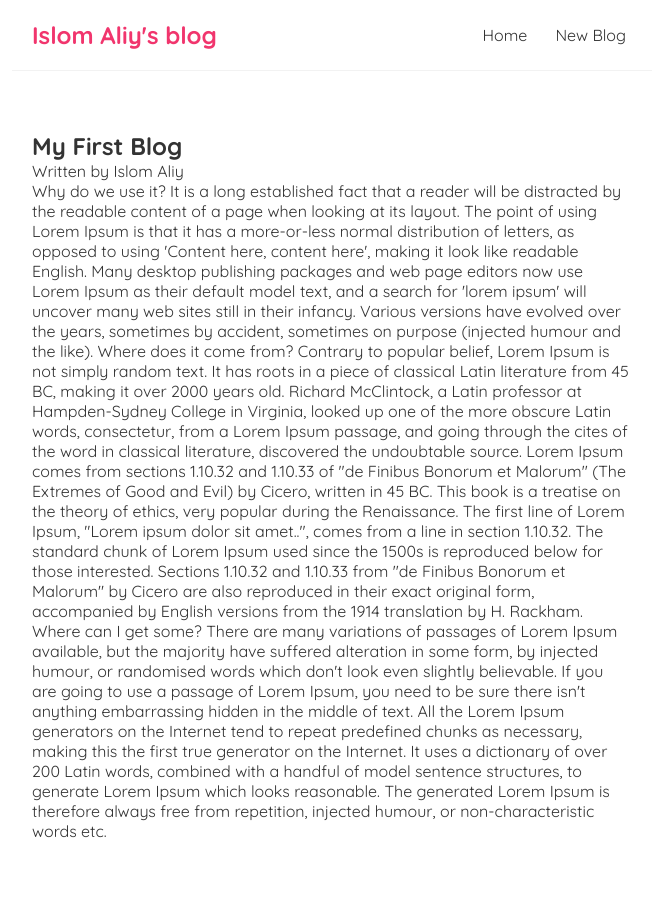
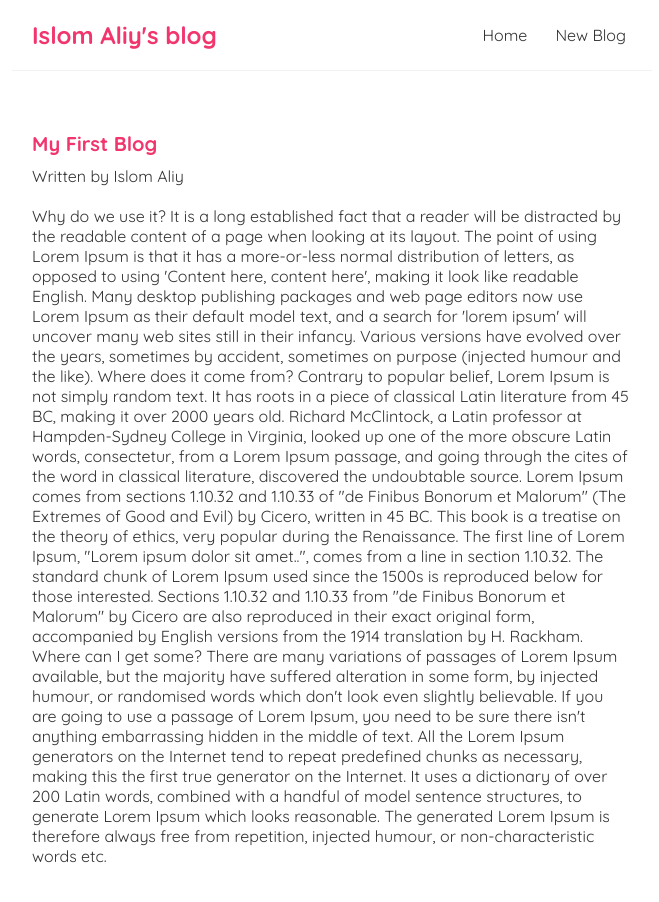
Before and after one commit to IslomAliy/react-mini-blog, a React (Create React App) app: page /blogs/1 in a window 1280 px wide. Shown: the top 902 px of the page, without its empty margins (308-967 px from the left). Built offline with nearby package versions, Linux system fonts and the light colour scheme; data requests are answered from the project's data file.

Commit message:
add css for blog-details page

```diff
--- a/src/index.css
+++ b/src/index.css
@@ -52,3 +52,24 @@
 .blog-preview a {
   text-decoration: none;
 }
+
+/* blog details page */
+
+.blog-details h2 {
+  font-size: 20px;
+  color: #f1356d;
+  margin-bottom: 10px;
+}
+
+.blog-details div {
+  margin: 20px 0;
+}
+
+.blog-details button {
+  background: #f1356d;
+  color: #fff;
+  border: 0;
+  padding: 8px;
+  border-radius: 8px;
+  cursor: pointer;
+}
```
